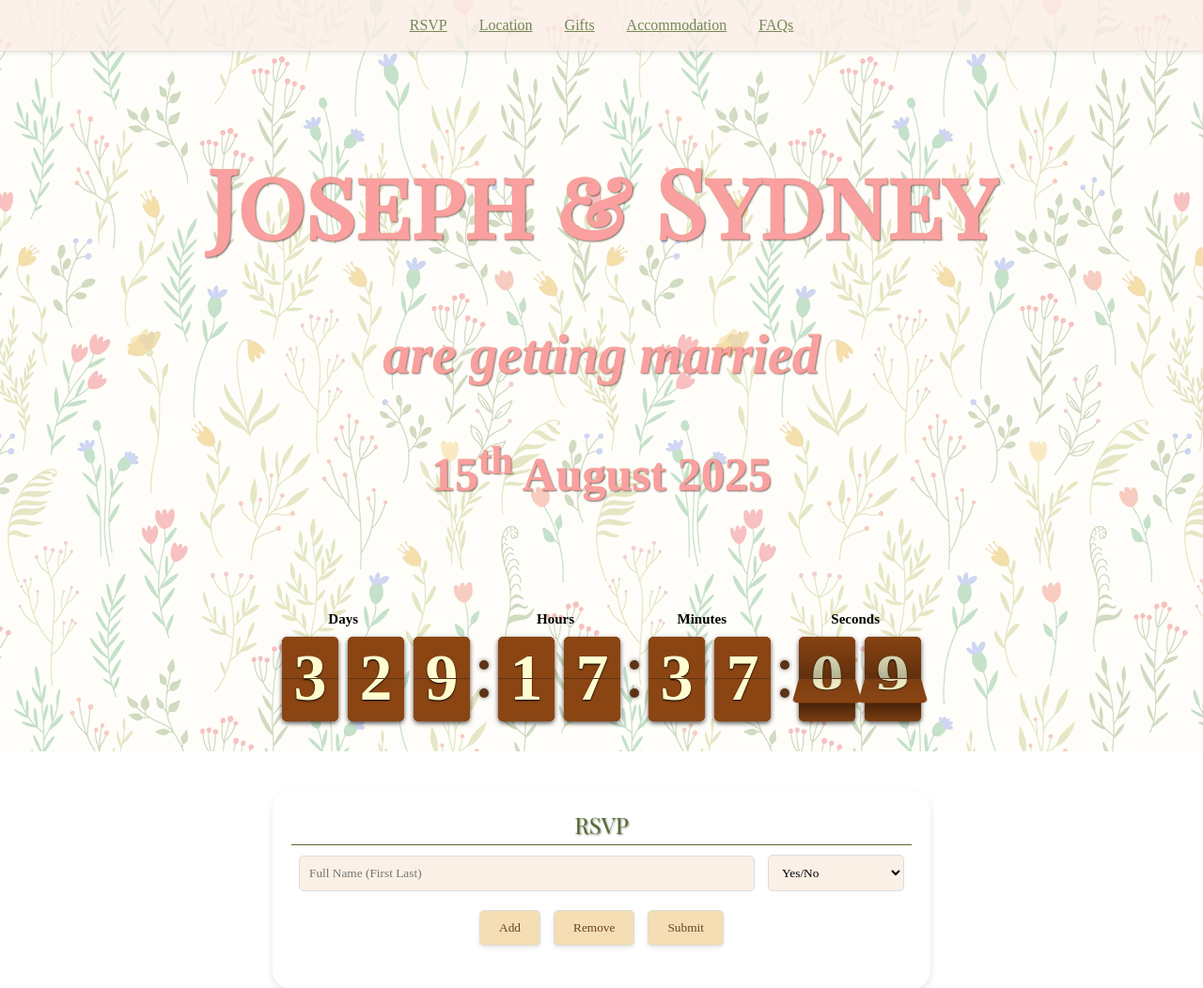
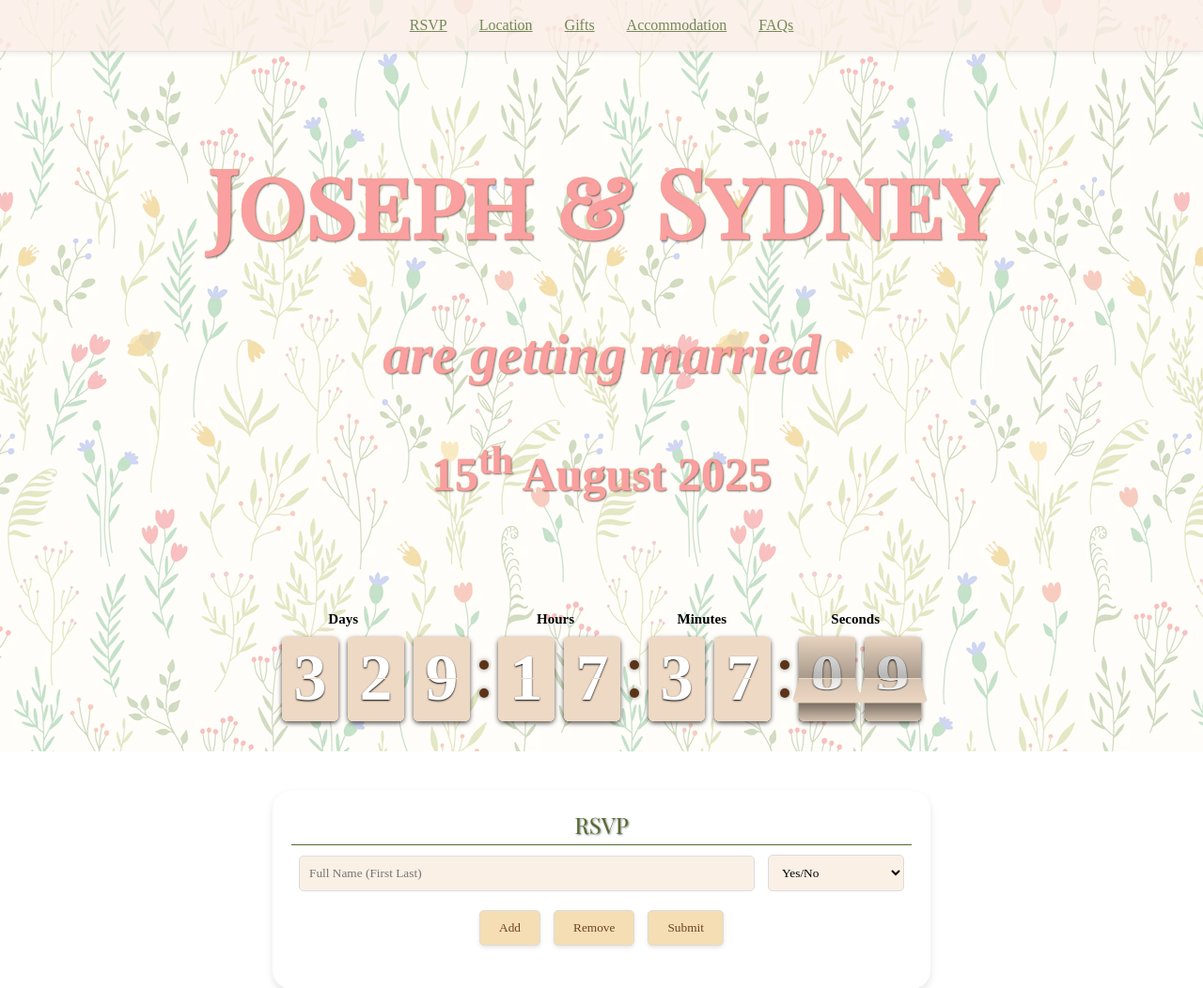
Before and after one commit to CamelSyrup/wedding.website, a PHP site: page /home.html in a window 1280 px wide. Shown: the top 1052 px of the page at 94% size. Run offline with PHP 8.4, Linux system fonts and the light colour scheme; some libraries are stand-ins or nearby versions.

Commit message:
Update flipclock.css

```diff
--- a/flipclock.css
+++ b/flipclock.css
@@ -82,7 +82,7 @@
   font-weight: bold;
   line-height: 87px;
   border-radius: 6px;
-  background: #8B4513 !important;
+  background: #eed9c4 !important;
 }
 
 .flip-clock-wrapper ul li {
@@ -140,7 +140,7 @@
   z-index: 5;
   width: 100%;
   height: 3px;
-  background-color: #5C3317 !important;
+  background-color: #eed9c4 !important;
   background-color: rgba(0, 0, 0, 0.4); }
 
 .flip-clock-wrapper ul li a div.down {
@@ -157,10 +157,10 @@
   z-index: 1;
   width: 100%;
   height: 200%;
-  color: #FFFDD0 !important;
+  color: #ffffff !important;
   text-shadow: 0 1px 2px #000;
   text-align: center;
-  background-color: #8B4513 !important;
+  background-color: #eed9c4 !important;
   border-radius: 6px;
   font-size: 70px; }
 
@@ -475,7 +475,7 @@
 
 /* Main */
 .flip-clock-small-wrapper {
-  font: bold 15px 'Perpetua', serif;
+  font: normal 11px 'Perpetua', serif;
   -webkit-user-select: none; }
 
 .flip-clock-small-wrapper .flip-clock-meridium {
```
